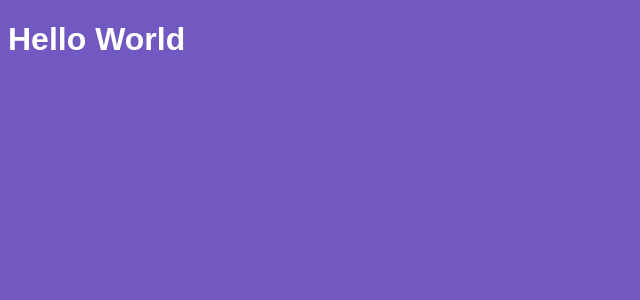
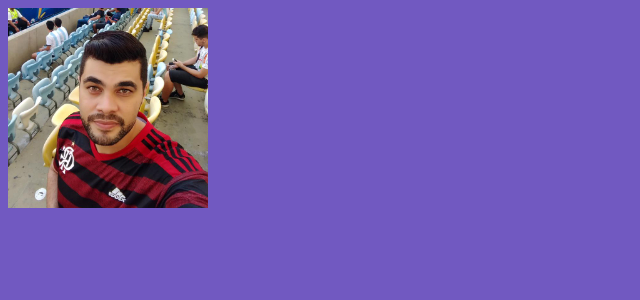
Before and after one commit to elanfraga/react-m4-bootcamp, a React app: page / in a window 1280 px wide. Shown: the top 300 px of the page, without its empty margins (0-640 px from the left). Built offline with nearby package versions, Linux system fonts and the light colour scheme; the HTML template or start-up script is replaced by a standard one.

Commit message:
Importando imagens

```diff
--- a/package.json
+++ b/package.json
@@ -13,6 +13,7 @@
     "@babel/preset-react": "^7.0.0",
     "babel-loader": "^8.0.6",
     "css-loader": "^3.2.0",
+    "file-loader": "^4.1.0",
     "style-loader": "^1.0.0",
     "webpack": "^4.39.1",
     "webpack-cli": "^3.3.6",
--- a/src/App.js
+++ b/src/App.js
@@ -2,8 +2,10 @@
 
 import "./App.css";
 
+import profile from "./assets/pp.jpeg";
+
 function App() {
-  return <h1>Hello World</h1>;
+  return <img width="200" src={profile} />;
 }
 
 export default App;
--- a/webpack.config.js
+++ b/webpack.config.js
@@ -21,6 +21,12 @@
       {
         test: /\.css$/,
         use: [{ loader: "style-loader" }, { loader: "css-loader" }]
+      },
+      {
+        test: /.*\.(gif|png|jpe?g)$/i,
+        use: {
+          loader: "file-loader"
+        }
       }
     ]
   }
```
Also changed, not shown: src/assets/pp.jpeg (added), 1 other file (tests, documents, lock files or other folders).
